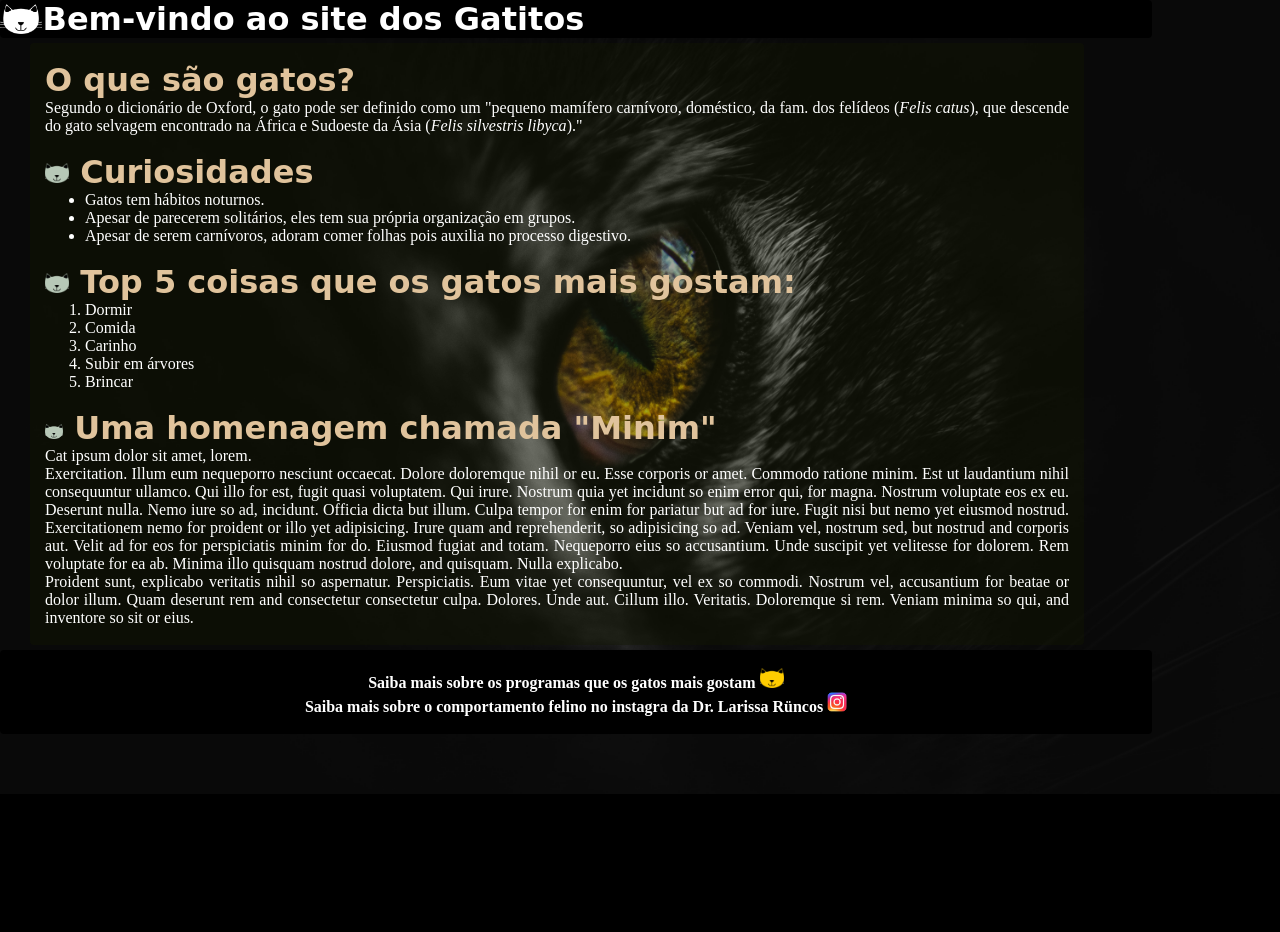
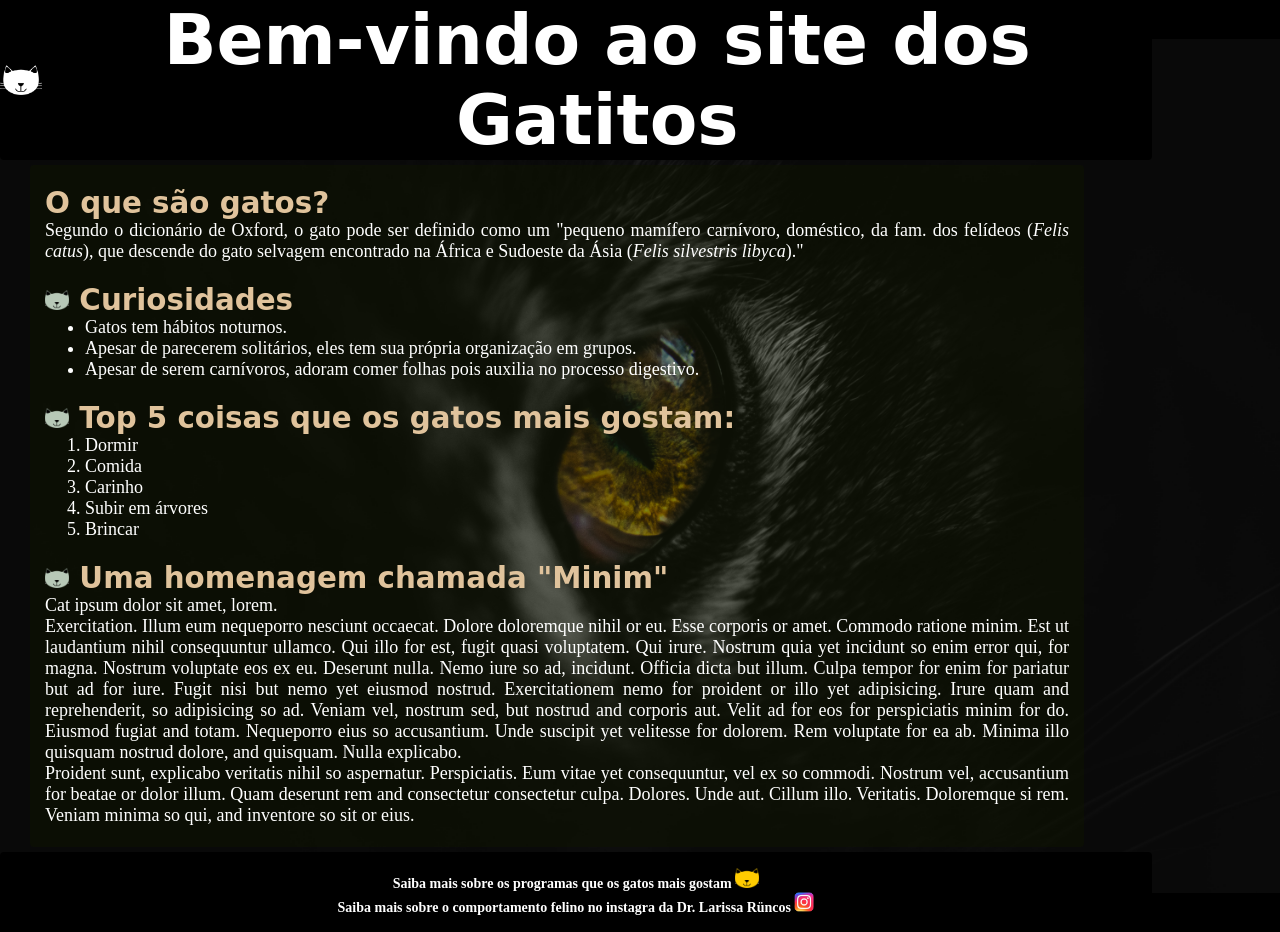
Before and after one commit to Abne-b/Primeiro_projeto_Abne, a plain HTML site: page index.html in a window 1280 px wide. Before the commit the page ends 800 px from the top, so only its background shows below. Drawn offline with Linux system fonts and the light colour scheme; a web font is replaced by a local one.

Commit message:
ajustes visuais no tamanho das fontes

```diff
--- a/css/style.css
+++ b/css/style.css
@@ -37,6 +37,7 @@ body {
     /* Cor e tipo de fonte do texto */
     font-family: 'Viaoda Libre', cursive;
     color: #ffffff;
+    font-size: 26pt;
     /* Justify e display estão movendo o conteúdo para o início da linha */
     justify-content: flex-start;
     display: flex;
@@ -45,7 +46,6 @@ body {
     /* align está posicionando o centro nos objetos na mesma linha */
     align-items: center;
     align-content: center;
-
 }
 
 #conteudo {
@@ -53,7 +53,7 @@ body {
     height: auto;
     width: 80%;
     /*Cor de fundo do container */
-    background-color: #12180065;
+    background-color: #0e130088;
     /* Cor do texto */
     color: #ffffff;
     /* Espaçamento para as margens e arredondamento das bordas */
@@ -62,31 +62,24 @@ body {
     /* position: sticky; */
     text-align: justify;
     padding:0px 15px;
+    font-size: 18px;
     }
 
 .titulos {
     font-family: 'Viaoda Libre', cursive;
     color: #e0c39c;
-    font-size: 24pt;
+    font-size: 22pt;
 }
 
 .catHeader {
     height: 30px;
 }
 
-#catIconH2 {
+.catIcon {
     height: 20px;
 }
 
-#catIconH3 {
-    height: 15px;
-}
-
-#catIconH5 {
-    height: 20px;
-}
-
-#instaIcon {
+.iconH4 {
     height: 20px;
 }
 
@@ -96,8 +89,10 @@ body {
     width: 90%;
     /* Cor de fundo */
     background-color: #000000;
-    /* Cor das lestras */
+    /* Cor das letras */
     color: #ffffff;
+    /* Tamanho da fonte */
+    font-size: 14px;
     /* Arredondamento da borda */
     border-radius: 0.25rem;
 }
--- a/index.html
+++ b/index.html
@@ -7,8 +7,9 @@
         <title>Gatitos</title>
         <meta charset="UTF-8">
         <link rel="stylesheet" href="./css/style.css">
+        <!-- Ícone na aba do navegador -->
         <link rel="shortcut icon" href="https://image.flaticon.com/icons/png/512/3629/3629088.png" >
-            <!-- Ícone na aba do navegador -->
+
     </head>
 
     <!-- CORPO DO SITE -->
@@ -31,7 +32,7 @@
 
             <!-- Título para inserção de lista sem numeração -->
             <h2 class="titulos">
-                <img src="./img/icon_g_abne_made.png" alt="Ícone com a silhueta de uma gato"id="catIconH2">
+                <img src="./img/icon_g_abne_made.png" alt="Ícone com a silhueta de uma gato" class="catIcon">
                 Curiosidades</h2>
 
                 <!-- Lista simples -->
@@ -44,7 +45,7 @@
 
             <!-- Título para inserção de lista numerada -->
             <h2 class="titulos">
-                <img src="./img/icon_g_abne_made.png" alt="Ícone com a silhueta de uma gato"id="catIconH2">
+                <img src="./img/icon_g_abne_made.png" alt="Ícone com a silhueta de uma gato" class="catIcon">
                 Top 5 coisas que os gatos mais gostam:
                 </h2 class="titulos">
 
@@ -60,7 +61,7 @@
 
 
             <h3 class="titulos">
-                <img src="./img/icon_g_abne_made.png" alt="Ícone com a silhueta de uma gato"id="catIconH3">
+                <img src="./img/icon_g_abne_made.png" alt="Ícone com a silhueta de uma gato" class="catIcon">
                 Uma homenagem chamada "Minim"
             </h3>
 
@@ -94,16 +95,16 @@
 
         <footer id="rodape">
 
-                <!-- Link externo de referência -->
+                <!-- Links externos de referência -->
                 <br>
                 <h4>Saiba mais sobre os programas que os gatos mais gostam
                 <a href="https://www.championcat.cl/catflix/" target="_blank">
-                    <img src="./img/icon_y_abne_made.png" alt="Ícone com a silhueta de uma gato"id="catIconH5">
+                    <img src="./img/icon_y_abne_made.png" alt="Ícone com a silhueta de uma gato" class="iconH4">
                 </a>
                 </h4>
                 <h4>Saiba mais sobre o comportamento felino no instagra da Dr. Larissa Rüncos
                 <a href="https://www.instagram.com/larissaruncos/" target="_blank">
-                    <img src="./img/instagram.png" alt="Ícone do instagram"id="instaIcon">
+                    <img src="./img/instagram.png" alt="Ícone do instagram" class="iconH4">
                 </a>
                 </h4>
                 <br>
```
